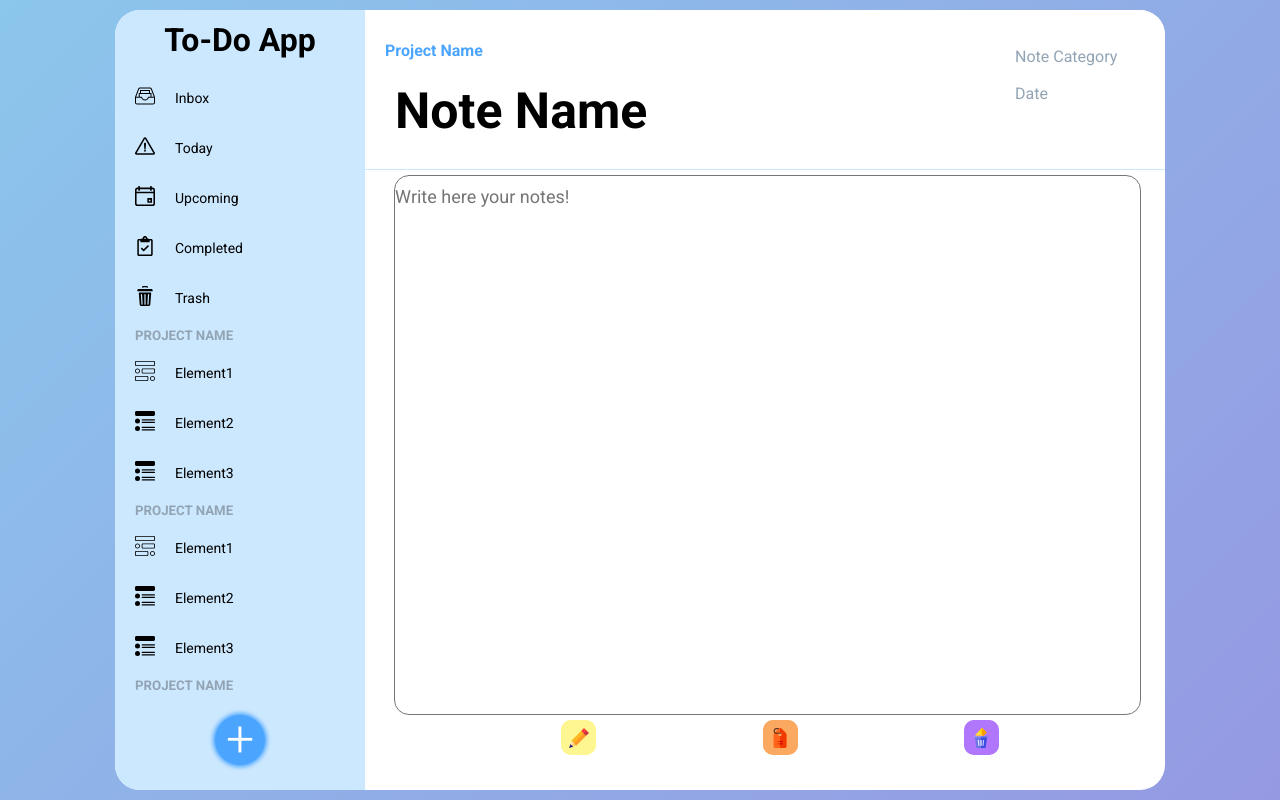
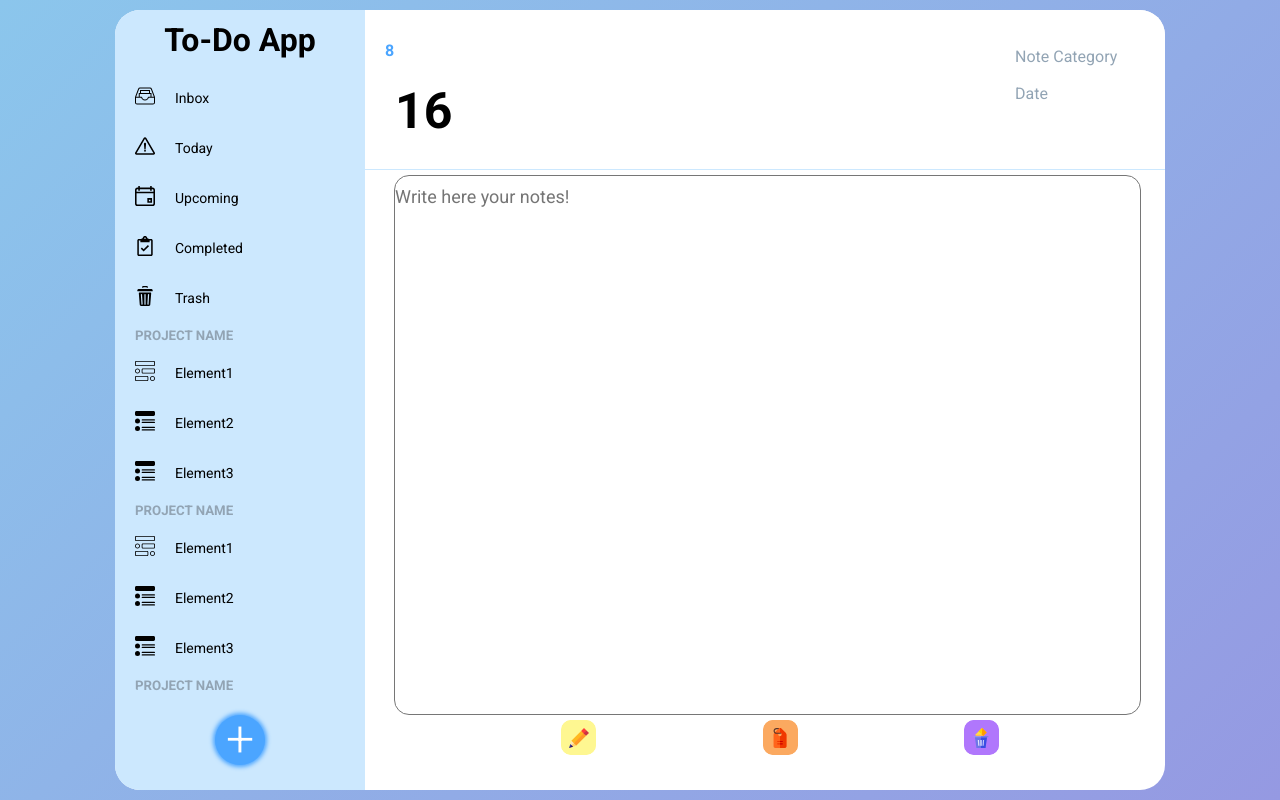
Before and after one commit to Sabanci-University-ACM-Student-Chapter/todo-project-react, a React (Create React App) app: page / in a window 1280 px wide. Built offline with nearby package versions, Linux system fonts and the light colour scheme.

Commit message:
Redux is prepared for development

```diff
--- a/package.json
+++ b/package.json
@@ -3,6 +3,7 @@
   "version": "0.1.0",
   "private": true,
   "dependencies": {
+    "@reduxjs/toolkit": "^1.5.0",
     "@testing-library/jest-dom": "^5.11.4",
     "@testing-library/react": "^11.1.0",
     "@testing-library/user-event": "^12.1.10",
@@ -42,6 +43,8 @@
     ]
   },
   "devDependencies": {
-    "react-svg-loader": "^3.0.3"
+    "react-redux": "^7.2.2",
+    "react-svg-loader": "^3.0.3",
+    "redux": "^4.0.5"
   }
 }
--- a/src/App.js
+++ b/src/App.js
@@ -1,4 +1,4 @@
-import React, { useState } from 'react';
+import React, {} from 'react';
 import ProjectPage from './Components/ProjectPage';
 import SideBar from './Components/SideBar';
 
--- a/src/Components/NoteDesc.js
+++ b/src/Components/NoteDesc.js
@@ -1,6 +1,9 @@
 import React, {useEffect} from 'react'
 
+
 function NoteDesc() {
+
+
     useEffect(() => {
         document.querySelector(".noteArea").addEventListener('scroll', () => {
             let x = document.querySelector(".noteArea").scrollTop;
@@ -11,7 +14,7 @@ function NoteDesc() {
 
     return (
         <div className="NoteDesc">
-            <textarea className="noteArea" rows="3" cols="3" placeholder="Write here your notes!"/>
+            <textarea className="noteArea" rows="3" cols="3" placeholder="Write here your notes!" />
             <div className="NoteScroll"></div>
         </div>
     )
--- a/src/Components/PageHeader.js
+++ b/src/Components/PageHeader.js
@@ -1,10 +1,18 @@
 import React from 'react'
+import { useSelector } from 'react-redux'
+import CounterReducer from '../store/reducers/counter'
 
 function PageHeader() {
+
+    const counter = useSelector(state => state.counter)
+    const counter2 = useSelector(state => state.counter2)
+
+
+
     return (
         <div className="PageHeader">
-            <h4> Project Name </h4>
-            <h1> Note Name </h1>
+            <h4> {counter} </h4>
+            <h1> {counter2} </h1>
             <div className="minInfo">
                 <p> Note Category </p>
                 <p> Date </p>
--- a/src/index.js
+++ b/src/index.js
@@ -4,10 +4,17 @@ import './styles/App.css';
 import './styles/imports.css'
 import App from './App';
 import reportWebVitals from './reportWebVitals';
+import { Provider } from 'react-redux'
+import {createStore} from 'redux'
+import rootReducer from './store/reducers/index'
+
+let store = createStore(rootReducer,window.__REDUX_DEVTOOLS_EXTENSION__ && window.__REDUX_DEVTOOLS_EXTENSION__())
 
 ReactDOM.render(
   <React.StrictMode>
-    <App />
+    <Provider store={store} >
+      <App />
+    </Provider>
   </React.StrictMode>,
   document.getElementById('root')
 );
--- /dev/null
+++ b/src/store/actions/index.js
@@ -0,0 +1,5 @@
+export const increment = () => {
+    return {
+        type: 'INCREMENT'
+    }
+}
--- /dev/null
+++ b/src/store/reducers/counter.js
@@ -0,0 +1,12 @@
+const CounterReducer = (count=8,action) => {
+    switch(action.type){
+        case 'INCREMENT':
+            return count + 1;
+        case 'DECREMENT':
+            return count - 1
+        default:
+            return count
+    }
+}
+
+export default CounterReducer
--- /dev/null
+++ b/src/store/reducers/index.js
@@ -0,0 +1,10 @@
+import CounterReducer from './counter'
+import NameReducer from './name'
+import {combineReducers} from 'redux'
+
+const rootReducer = combineReducers({
+    counter : CounterReducer,
+    counter2 : NameReducer
+})
+
+export default rootReducer
--- /dev/null
+++ b/src/store/reducers/name.js
@@ -0,0 +1,12 @@
+const NameReducer = (counti=16,action) => {
+    switch(action.type){
+        case 'INCREMENT':
+            return counti + 1;
+        case 'DECREMENT':
+            return counti - 1
+        default:
+            return counti
+    }
+}
+
+export default NameReducer
```
Also changed, not shown: 2 other files (tests, documents, lock files or other folders).
